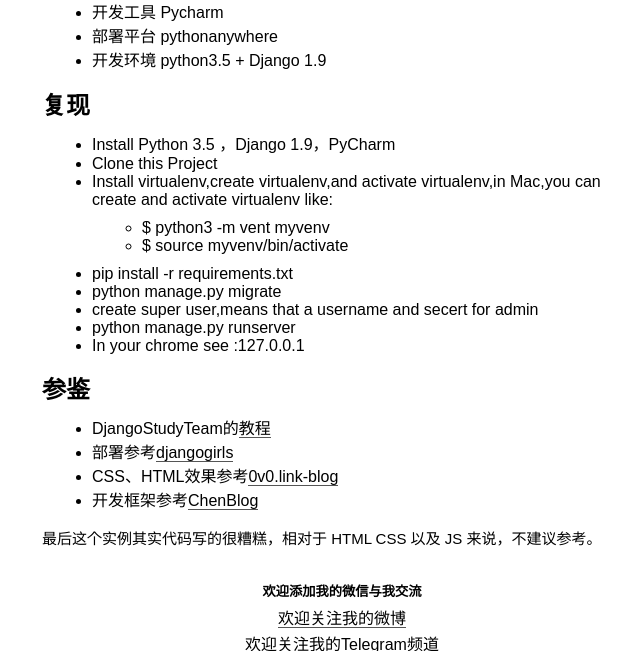
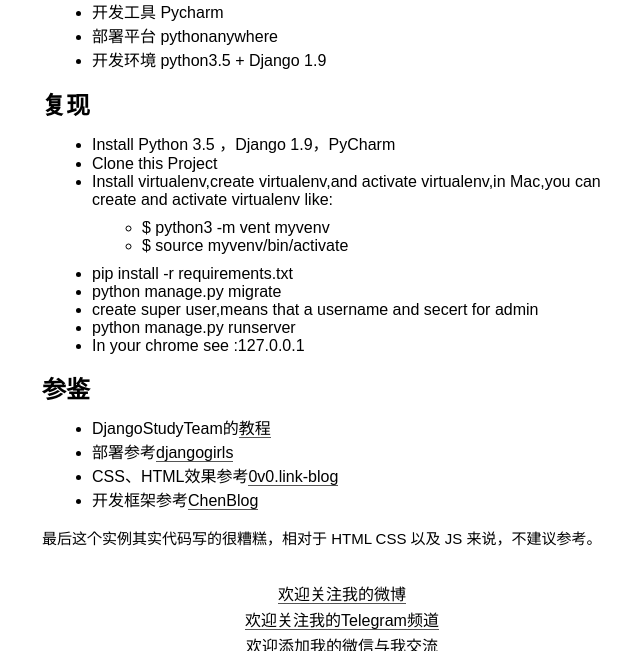
Before and after one commit to wuchangfeng/wuchangfeng.github.io, a Jekyll site: the page built from _posts/2016-10-11-django-web-vino-app.md, in a window 1280 px wide and 900 px high, scrolled down 1530 px, cut to the strip 0-651 px from the top of the window. Shown: the whole strip, without its empty margins (298-938 px from the left). Built offline with Jekyll 4.4.1, drawn with Linux system fonts in a browser that asks for light colours; some web fonts are replaced; comment, search, counter and statistics services are not loaded.

```diff
--- a/_layouts/post.html
+++ b/_layouts/post.html
@@ -26,18 +26,19 @@
 </article>
 
 
+
 <div class="center" style="margin-top: 30px">
-        <h5>欢迎添加我的微信与我交流</h5>
-</div>
-<div class="center" style="margin-top: 2px">
         <a href="https://weibo.com/2970427045/profile?rightmod=1&wvr=6&mod=personinfo&is_all=1">欢迎关注我的微博</a>
 </div>
 <div class="center" style="margin-top: 2px">
         <a href="https://t.me/xiaowutongxue">欢迎关注我的Telegram频道</a>
 </div>
+<div class="center" style="margin-top: 2px">
+        <a>欢迎添加我的微信与我交流</a>
+</div>
 
 
-<div class="center">
+<div class="center" style="margin-top: 10px">
         <img src="http://ww1.sinaimg.cn/large/006dXScfly1fl3s0wbfbvj30h80h245x.jpg" width="150" height="150" />
 </div>
 
```
